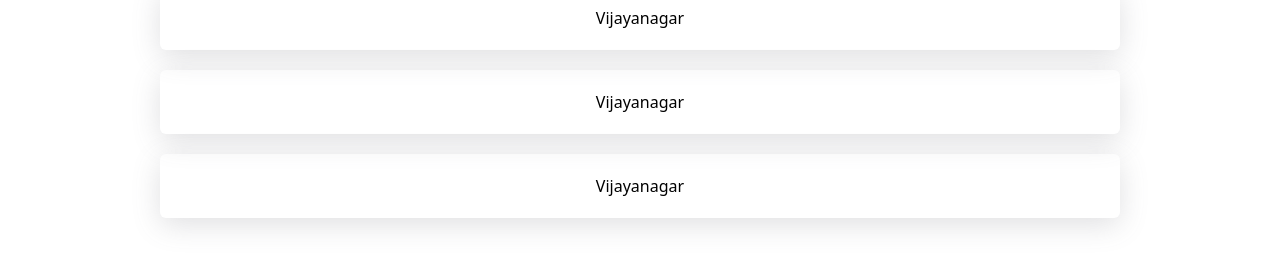
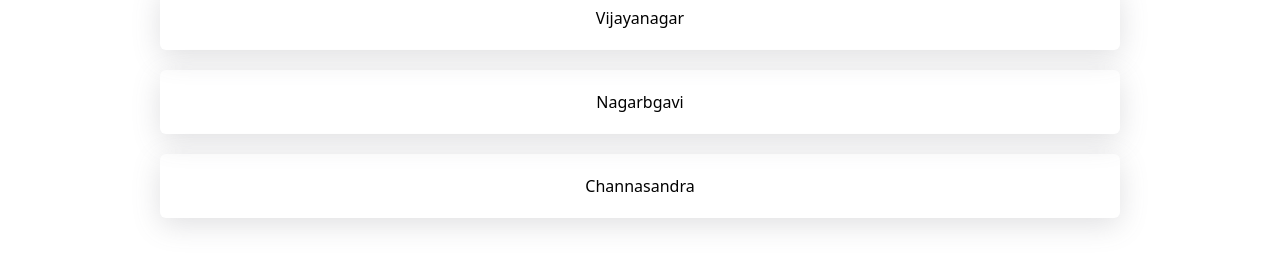
Before and after one commit to Avinashs7/Agri-Mitra, a React (Vite) app in the folder client/: page /farms in a window 1280 px wide. Shown: the part 238-506 px from the top of the page. Built offline with nearby package versions, Linux system fonts and the light colour scheme.

Commit message:
Farm update

```diff
--- a/client/src/components/Farms.jsx
+++ b/client/src/components/Farms.jsx
@@ -24,12 +24,12 @@
       </Link>
       <Link to='/farmDetail'>
         <div className=' mt-5 mx-40 rounded-md shadow-[0px_7px_29px_0px_rgba(100,100,111,0.2)] hover:shadow-lg text-center'>
-          <h1 className='p-5'>Vijayanagar</h1>
+          <h1 className='p-5'>Nagarbgavi</h1>
         </div>
       </Link>
       <Link to='/farmDetail'>
         <div className=' mt-5 shadow-[0px_7px_29px_0px_rgba(100,100,111,0.2)] hover:shadow-lg mx-40 rounded-md text-center'>
-          <h1 className='p-5'>Vijayanagar</h1>
+          <h1 className='p-5'>Channasandra</h1>
         </div>
       </Link>
       {
```
Also changed, not shown: client/src/App.jsx (line endings or trailing spaces).
